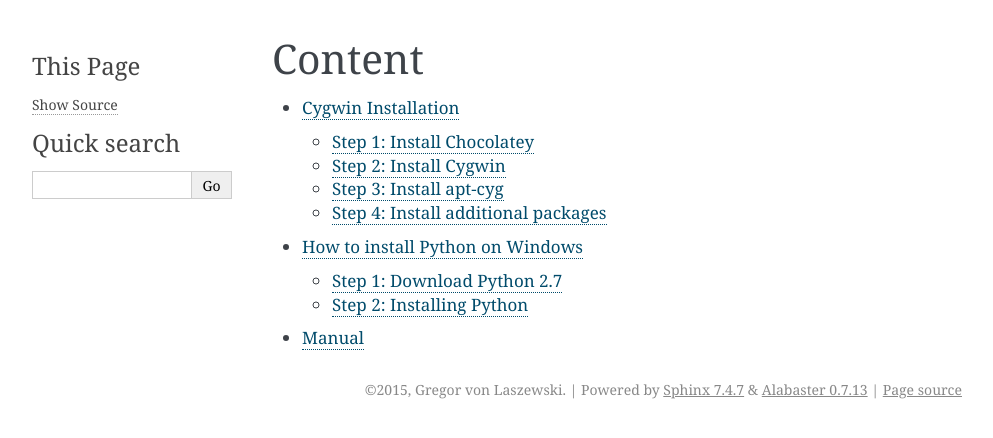
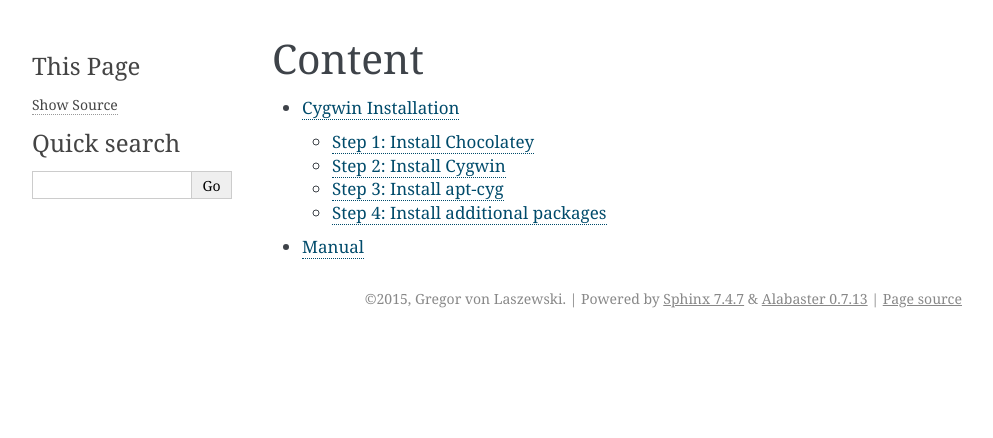
Before and after one commit to cloudmesh-cmd3/windows-cygwin-experimental, a Sphinx documentation site: the page built from docs/source/windows/index.rst, in a window 1280 px wide. Shown: the top 438 px of the page, without its empty margins (148-1141 px from the left). Built offline with Sphinx 7.4.7, drawn with Linux system fonts in a browser that asks for light colours.

Commit message:
broken link

```diff
--- a/docs/source/windows/index.rst
+++ b/docs/source/windows/index.rst
@@ -2,8 +2,7 @@ Content
 ===========
 
 .. toctree::
-   :maxdepth: 2
+   :maxdepth: 3
 
    installation
-   install-python-windows
    manual
```
